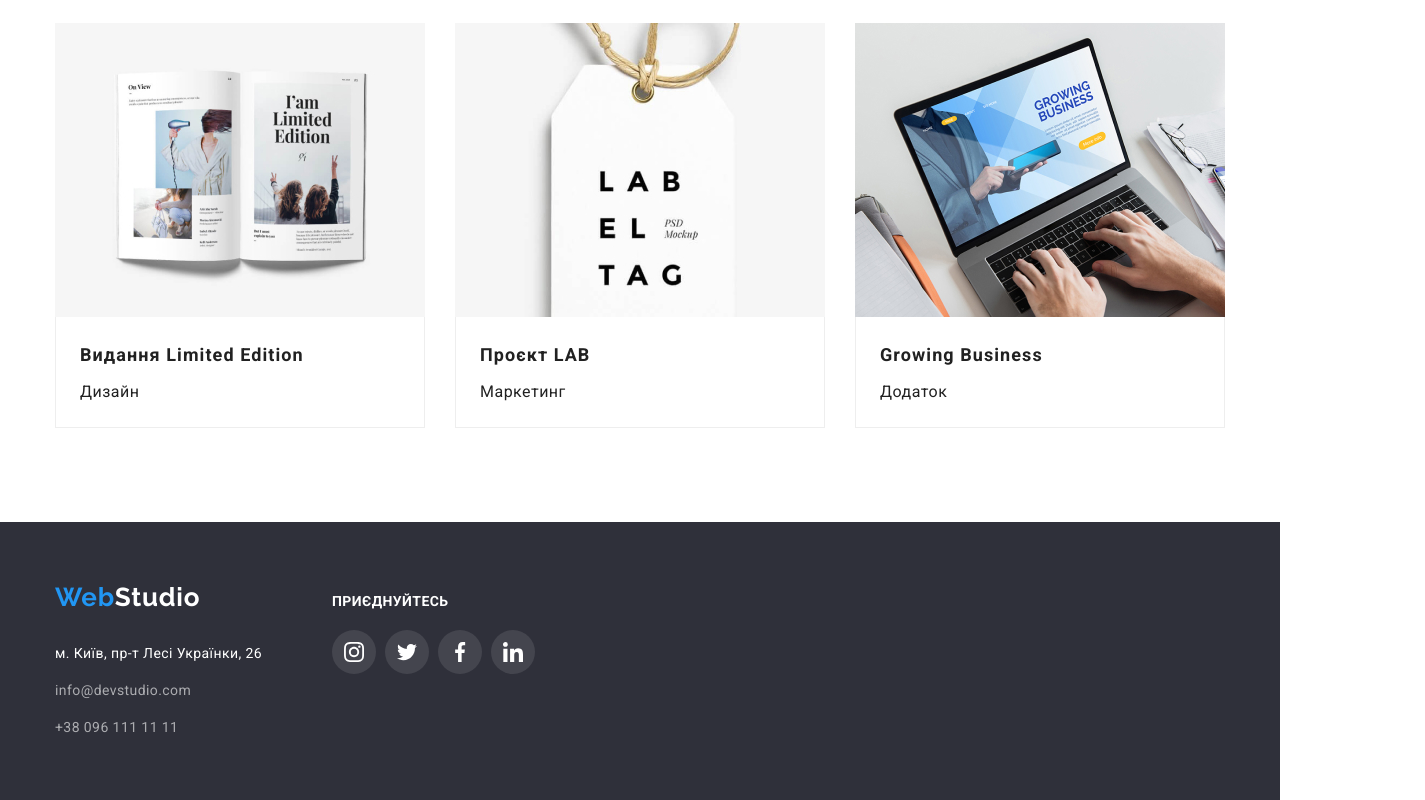
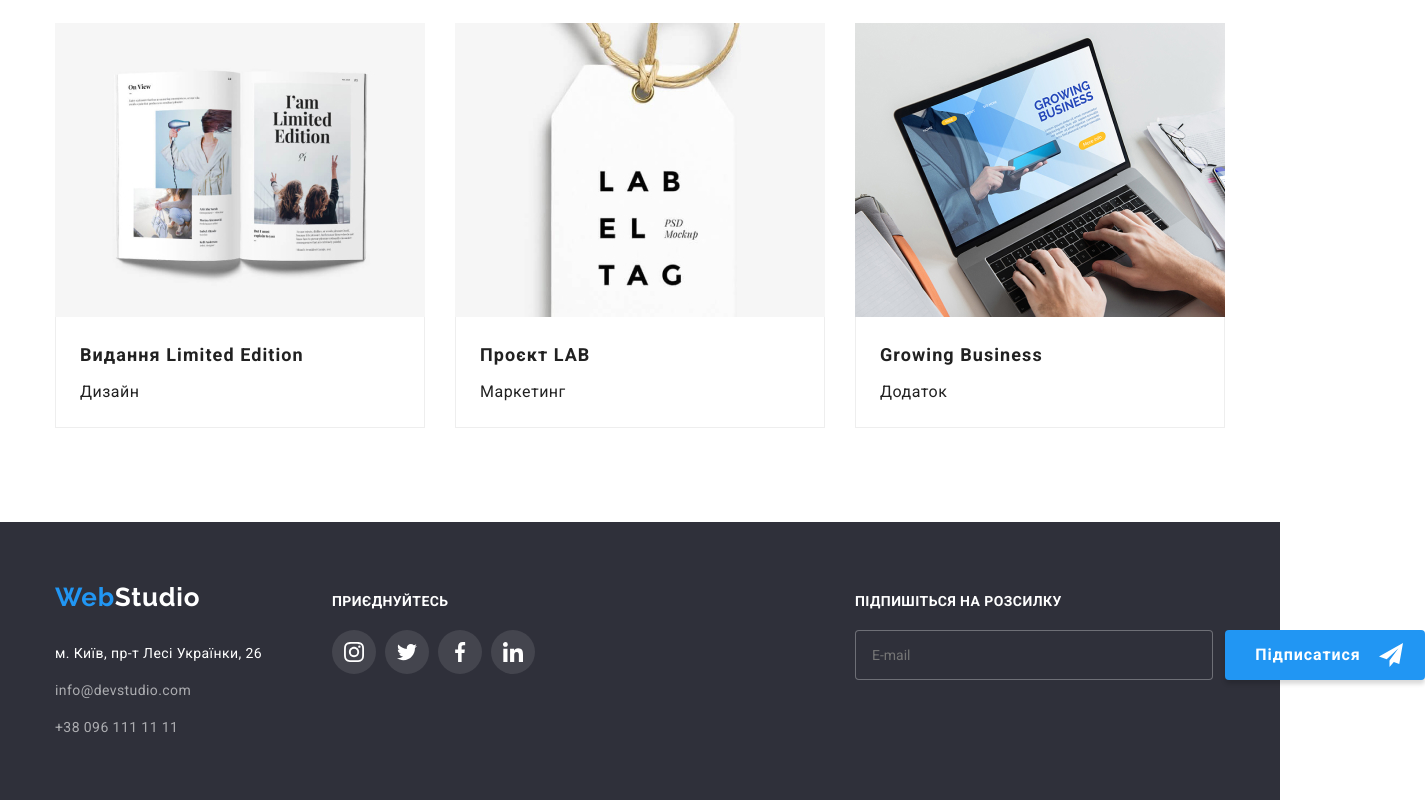
Before and after one commit to Vofkeen/goit-markup-hw-06, a plain HTML site: page portfolio.html in a window 1280 px wide. Shown: the part 1111-1911 px from the top of the page, 1425 px wide, since content can reach past the window. Drawn offline with nearby package versions, Linux system fonts and the light colour scheme.

Commit message:
portfolio footer

```diff
--- a/portfolio.html
+++ b/portfolio.html
@@ -252,6 +252,16 @@
                         </ul>
                     </div>
                 </div>
+                <form class="subscribe">
+                    <p>Підпишіться на розсилку</p>
+                    <input type="email" name="email" placeholder="E-mail">
+                    <button class="subscribe-button" type="submit">Підписатися
+                        <svg class="icon-airplane">
+                            <use href="./images/icon.svg#airplane"></use>
+                        </svg>
+                    </button>
+
+                </form>
             </div>
         </div>
     </footer>
```
